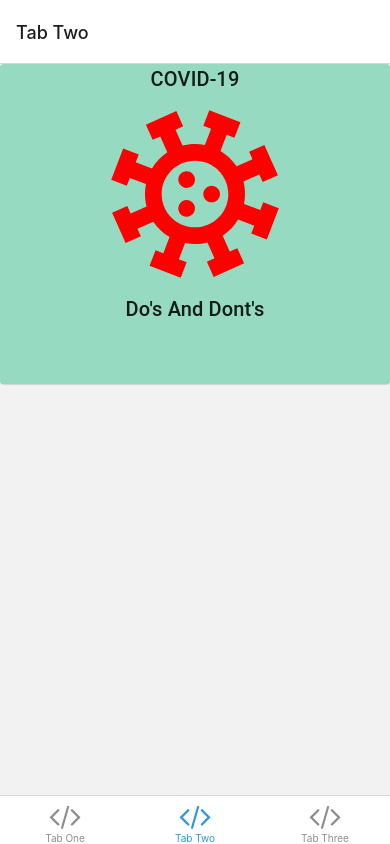
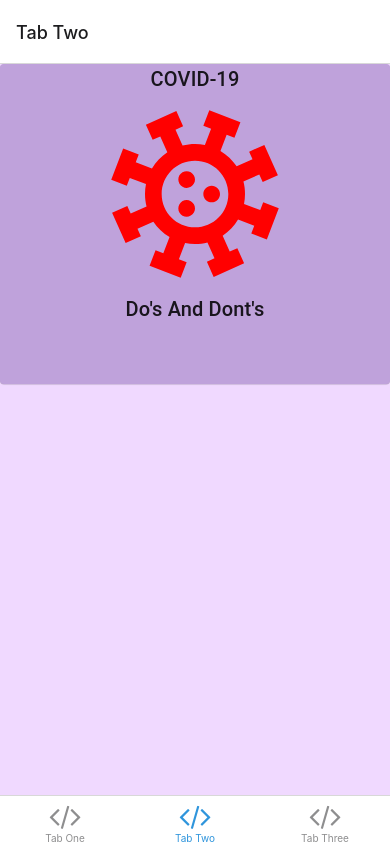
Before and after one commit to ThatoMahloko/covid-19Pandemic, a React Native app: screen /TabTwo in a window 390 px wide. Built offline with nearby package versions, Linux system fonts and the light colour scheme; what expo-linking would draw is missing.

Commit message:
second layout do's and Dont's

```diff
--- a/components/CardComp.tsx
+++ b/components/CardComp.tsx
@@ -15,7 +15,7 @@ export default function CardComp(props) {
                 <FcHighPriority style={{height:'160px', width: '160px', marginTop:'20'}}/>
             </View>
         </Card>
-    )
+    );
 }
 
 const styles = StyleSheet.create({
--- a/components/WarningCard.tsx
+++ b/components/WarningCard.tsx
@@ -2,6 +2,7 @@ import React from 'react'
 import { View, Text, StyleSheet } from 'react-native';
 import { Card, Paragraph, Title } from 'react-native-paper'
 import { RiVirusLine } from "react-icons/ri";
+import { AiOutlineFileDone,AiOutlineException } from "react-icons/ai";
 
 export default function WarningCard() {
     return (
@@ -19,7 +20,7 @@ const styles = StyleSheet.create({
     card: {
         height: 320,
         width: "100%",
-        backgroundColor: "#95DAC1",
+        backgroundColor: "#BFA2DB",
         padding: 0,
         margin: 0,
         borderBottomLeftRadius: 30,
--- a/screens/TabTwoScreen.tsx
+++ b/screens/TabTwoScreen.tsx
@@ -8,9 +8,11 @@ import WarningCard from '../components/WarningCard';
 
 export default function TabTwoScreen() {
   return (
-    <ScrollView showsVerticalScrollIndicator={false}>
-    <WarningCard />
+
+    <ScrollView showsVerticalScrollIndicator={false} style={{backgroundColor: '#F0D9FF'}} >
+      <WarningCard />
     </ScrollView>
+
   );
 }
 
@@ -18,7 +20,6 @@ const styles = StyleSheet.create({
   container: {
     flex: 1,
     alignItems: 'center',
-    backgroundColor:"#fff"
     // justifyContent: 'center',
   }
   ,
@@ -56,3 +57,8 @@ const styles = StyleSheet.create({
     height: 0
   }
 });
+
+// primary #95DAC1
+// secondary #00A19D
+// teritiary #6F69AC
+// 57CC99
```
Also changed, not shown: components/DoAndDont.tsx (added, +11 -0 lines).
